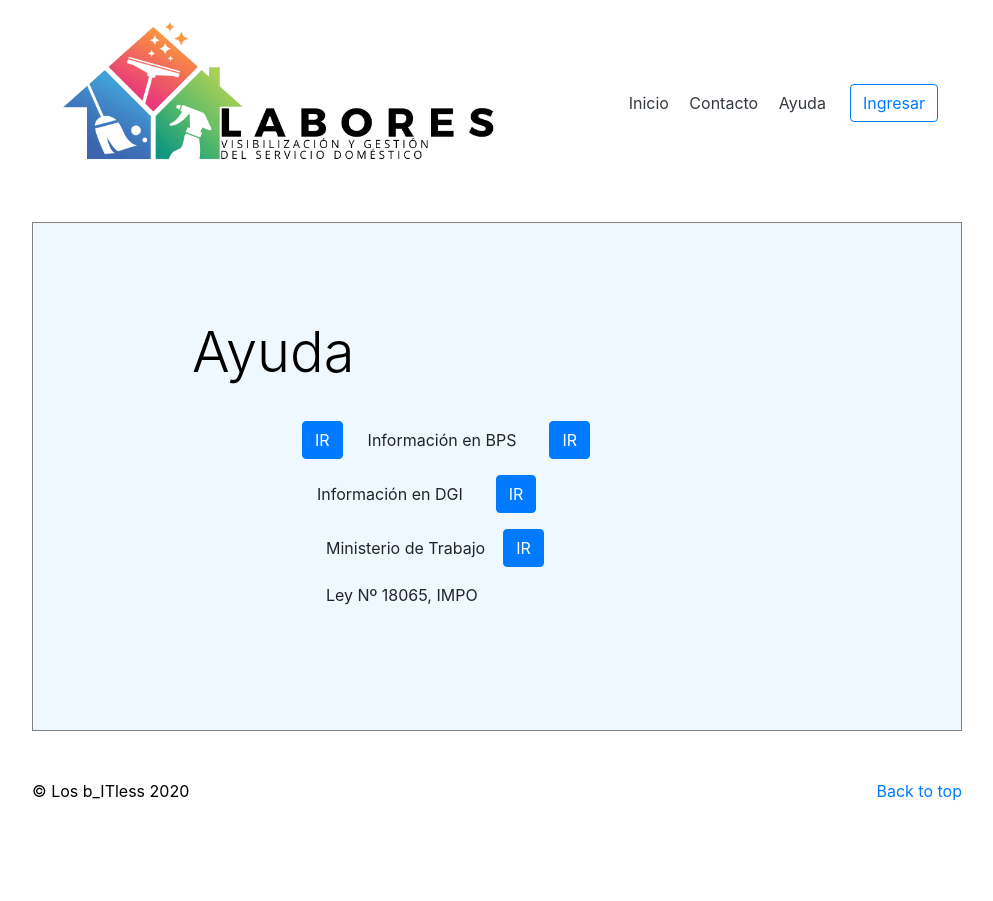
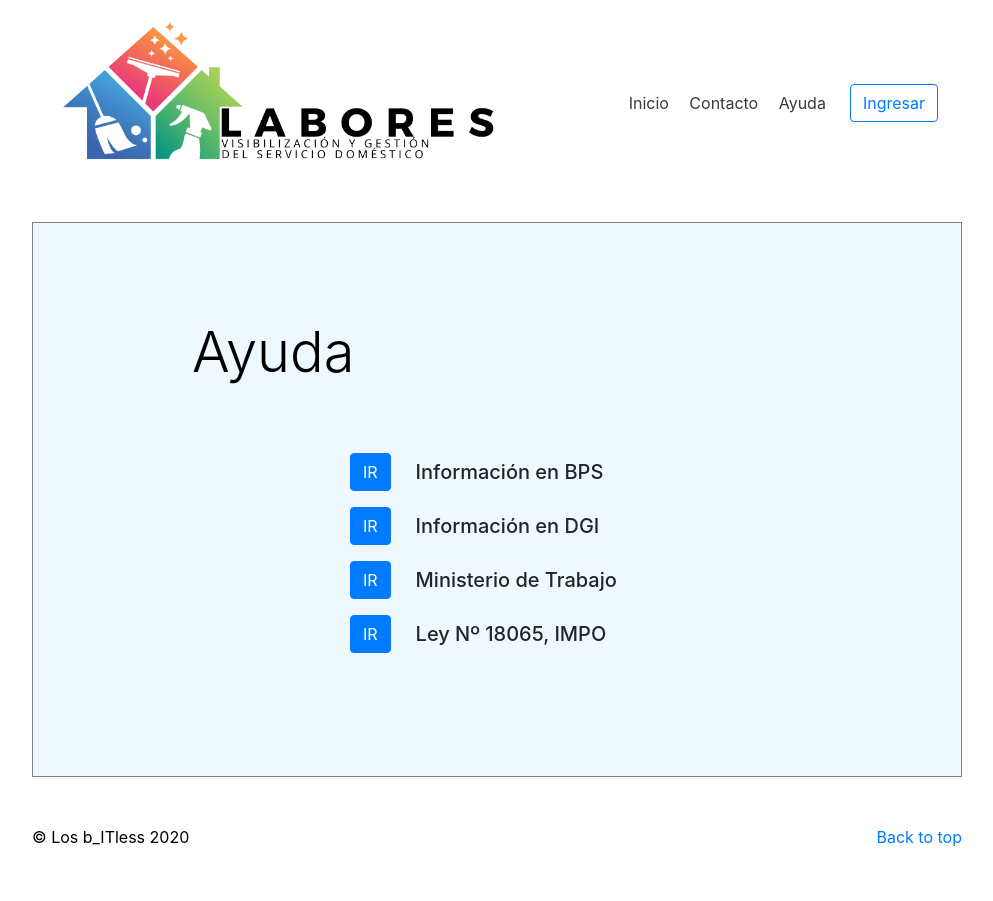
Before and after one commit to manotasuy/Labores, a Flask app: page /Ayuda in a window 1280 px wide. Shown: the whole page, without its empty margins (143-1136 px from the left). Before the commit the page ends 801 px from the top, so only its background shows below. Run offline with Flask 2, Linux system fonts and the light colour scheme; some libraries are stand-ins or nearby versions.

Commit message:
Form Contacto, Ayuda

```diff
--- a/static/css/base_layout.css
+++ b/static/css/base_layout.css
@@ -14,6 +14,7 @@ cuerpo {
     margin-top: 50px;
     margin-bottom: 50px;
 }
+
 
 .menu {
     margin-right: 100px;
--- a/templates/Ayuda.html
+++ b/templates/Ayuda.html
@@ -12,7 +12,7 @@
 <div class="container">
     <div class="jumbotron jumbotron-fluid">
         <div class="container">
-            <h1 class="display-4">Ayuda</h1>
+            <h1 class="display-4 mb-5">Ayuda</h1>
             {% if not session['usertype'] %}
             <p class="lead"></p>
             {% endif %}
@@ -26,42 +26,42 @@
             <form class="form-signin" action="" method="">
                 <div class="form-row align-items-center">
                     <div class="col-auto my-1 pb-2">
-                        <a class="btn btn-primary my-0 mr-md-auto text-center" href="http://bps.gub.uy"
+                        <a class="btn btn-primary my-0 mr-md-auto text-center ml-5" href="http://bps.gub.uy"
                             aria-label="">IR</a>
                     </div>
                     <div class="col-auto my-1">
                         <div class="col-auto mr-sm-2">
-                            <label for="">Información en BPS</label>
+                            <h5>Información en BPS</h5>
                         </div>
                     </div>
 
                     <div class="col-auto my-1 pb-2">
-                        <a class="btn btn-primary my-0 mr-md-auto text-center" href="http://bps.gub.uy"
+                        <a class="btn btn-primary my-0 mr-md-auto text-center ml-5" href="http://dgi.gub.uy"
                             aria-label="">IR</a>
                     </div>
                     <div class="col-auto my-1">
                         <div class="col-auto mr-sm-2">
-                            <label for="">Información en DGI</label>
+                            <h5>Información en DGI</h5>
                         </div>
                     </div>
 
                     <div class="col-auto my-1 pb-2">
-                        <a class="btn btn-primary my-0 mr-md-auto text-center" href="http://bps.gub.uy"
+                        <a class="btn btn-primary my-0 mr-md-auto text-center ml-5" href="https://www.gub.uy/ministerio-trabajo-seguridad-social/"
                             aria-label="">IR</a>
                     </div>
                     <div class="col-auto my-1">
-                        <div class="custom-control mr-sm-2">
-                            <label for="">Ministerio de Trabajo</label>
+                        <div class="col-auto mr-sm-2">
+                            <h5>Ministerio de Trabajo</h5>
                         </div>
                     </div>
 
                     <div class="col-auto my-1 pb-2">
-                        <a class="btn btn-primary my-0 mr-md-auto text-center" href="http://bps.gub.uy"
+                        <a class="btn btn-primary my-0 mr-md-auto text-center ml-5" href="http://impo.com.uy"
                             aria-label="">IR</a>
                     </div>
                     <div class="col-auto my-1">
-                        <div class="custom-control mr-sm-2">
-                            <label for="">Ley Nº 18065, IMPO</label>
+                        <div class="col-auto mr-sm-2">
+                            <h5>Ley Nº 18065, IMPO</h5>
                         </div>
                     </div>
                 </div>
--- a/templates/Inicio.html
+++ b/templates/Inicio.html
@@ -9,8 +9,6 @@
 {% block titulo %}Labores - Inicio{% endblock %}
 
 {% block contenido %}
-
-<main role="main">
 <div class="container">
     <div id="myCarousel" class="carousel slide" data-ride="carousel">
         <ol class="carousel-indicators">
@@ -116,7 +114,6 @@
     </div>
     <hr class="featurette-divider">
 </div>
-</main>
 
 {% endblock %}
 
--- a/templates/Login.html
+++ b/templates/Login.html
@@ -12,7 +12,7 @@
 <form class="form-signin" action="/Ingresar" method="POST">
   <div class="text-center mb-1">
     <a class="my-0 mr-md-auto" href="/Inicio" aria-label="Home">
-      <img class="mb-1" src="{{ url_for('static', filename='images/Labores.png')}}" alt="" width="320" height="300">
+      <img class="mb-1" src="{{ url_for('static', filename='images/Labores2.png')}}" alt="" width="320" height="270">
     </a>
   </div>
 
```
Also changed, not shown: templates/Contacto.html (+18 -2 lines), static/images/Labores2.png (added), static/images/LaboresLargeAj.png, templates/Para ajustar/Anuncios.html (renamed from templates/Anuncios.html), templates/Para ajustar/Candidatos.html (renamed from templates/Candidatos.html). Lines whose indentation alone changed are shown as unchanged.
